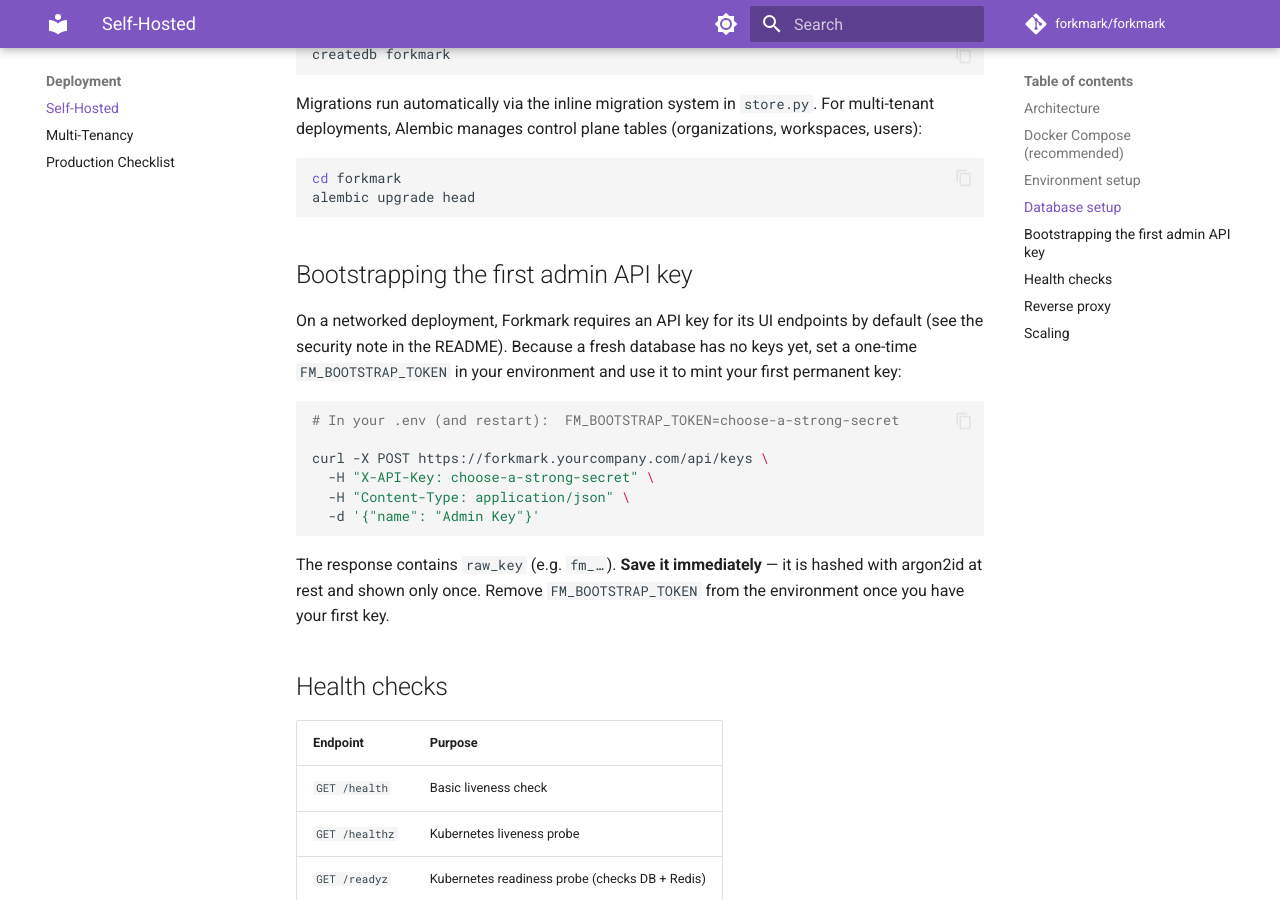
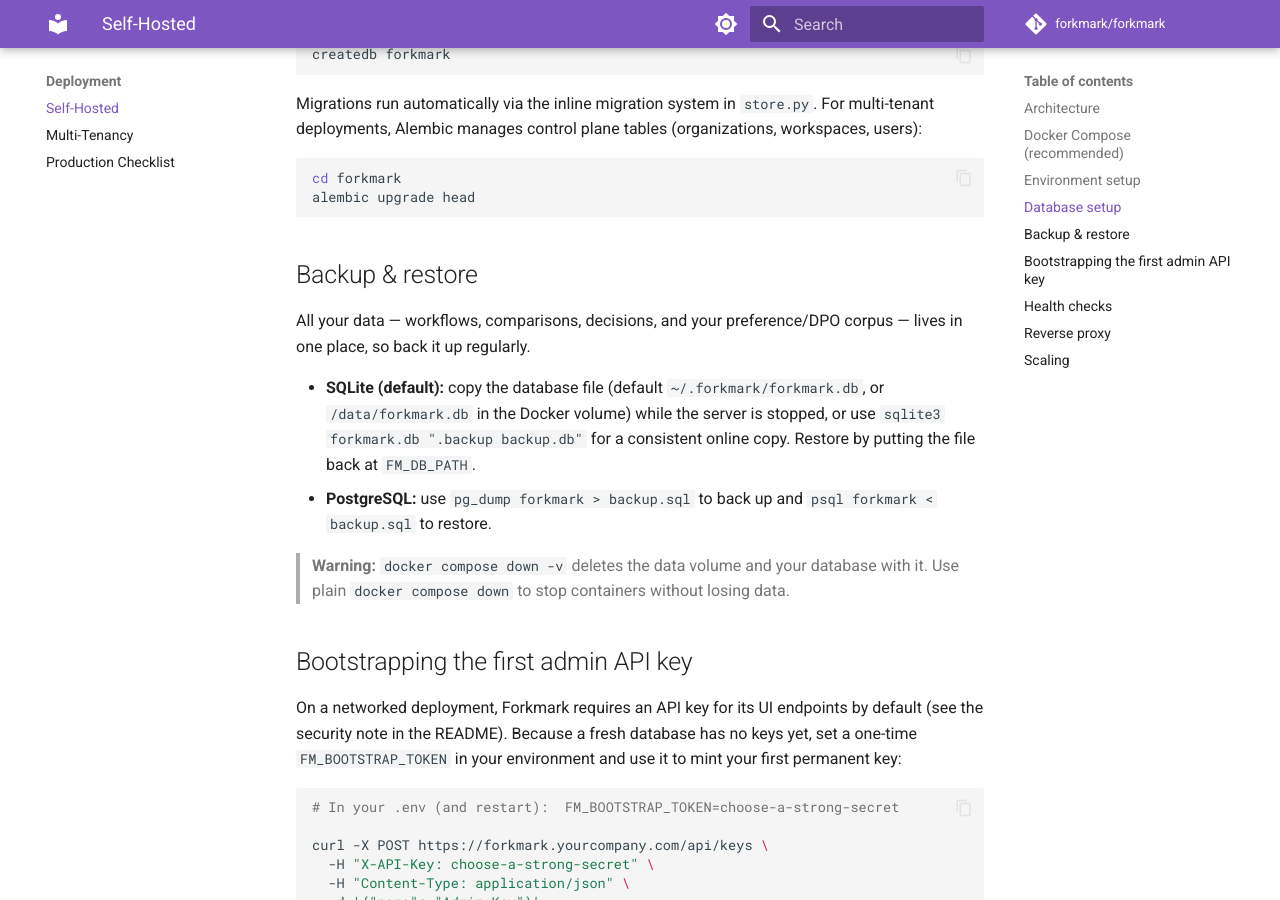
Before and after one commit to forkmark/forkmark, an MkDocs documentation site: the page built from docs/docs/deployment/self-hosted.md, in a window 1280 px wide and 900 px high, scrolled down 2203 px. Built offline with MkDocs 1.6.1 and Material for MkDocs 9.7.7, drawn with Linux system fonts in a browser that asks for light colours; comment, search, counter and statistics services are not loaded.

Commit message:
docs: add backup & restore guidance to self-hosted deployment

````diff
--- a/docs/docs/deployment/self-hosted.md
+++ b/docs/docs/deployment/self-hosted.md
@@ -111,6 +111,15 @@
 alembic upgrade head
 ```
 
+## Backup & restore
+
+All your data — workflows, comparisons, decisions, and your preference/DPO corpus — lives in one place, so back it up regularly.
+
+- **SQLite (default):** copy the database file (default `~/.forkmark/forkmark.db`, or `/data/forkmark.db` in the Docker volume) while the server is stopped, or use `sqlite3 forkmark.db ".backup backup.db"` for a consistent online copy. Restore by putting the file back at `FM_DB_PATH`.
+- **PostgreSQL:** use `pg_dump forkmark > backup.sql` to back up and `psql forkmark < backup.sql` to restore.
+
+> **Warning:** `docker compose down -v` deletes the data volume and your database with it. Use plain `docker compose down` to stop containers without losing data.
+
 ## Bootstrapping the first admin API key
 
 On a networked deployment, Forkmark requires an API key for its UI endpoints by
````
